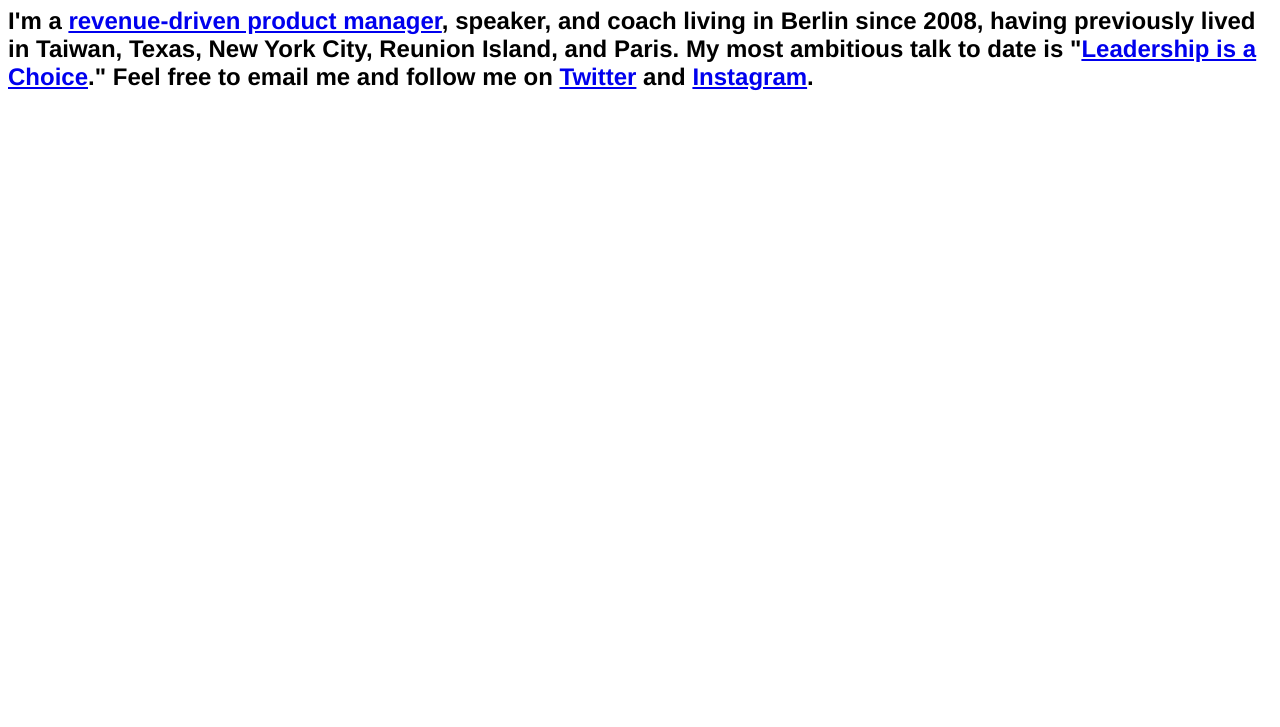
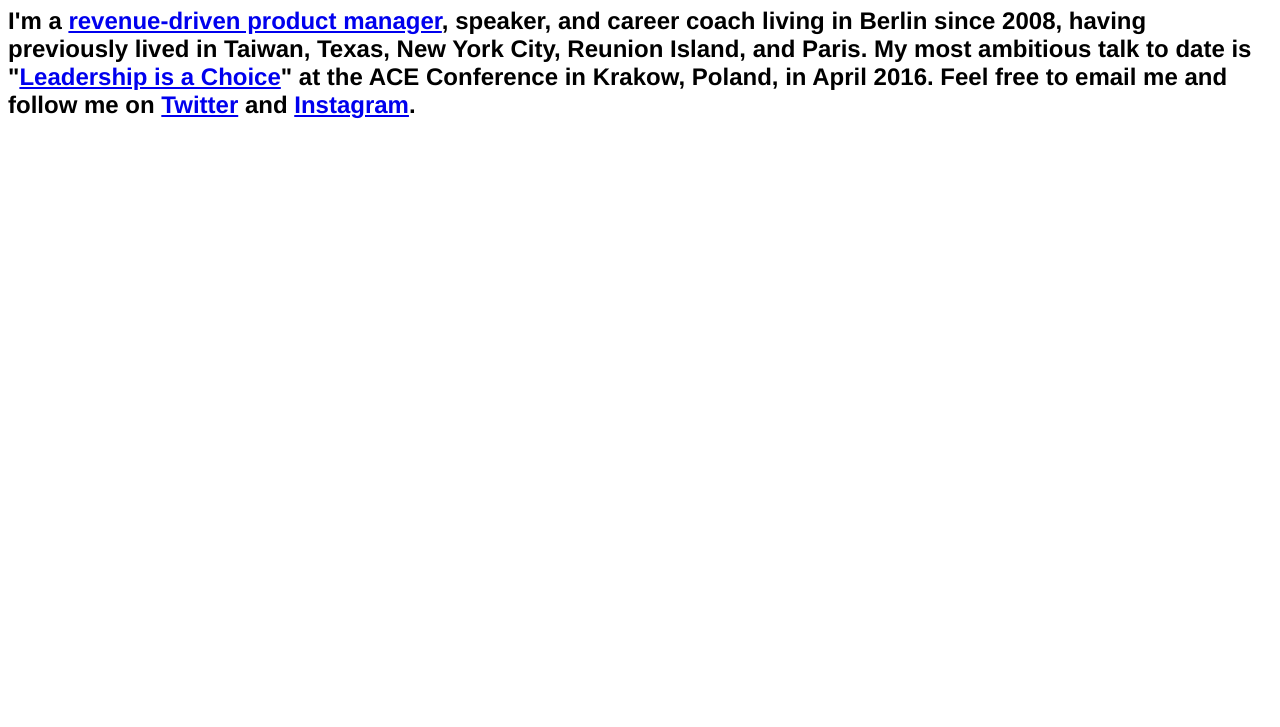
Before and after one commit to thatbettina/thatbettina.github.io, a plain HTML site: page index.html in a window 1280 px wide. Shown: the part 73-800 px from the top of the page. Drawn offline with Linux system fonts and the light colour scheme.

Commit message:
Update index.html

```diff
--- a/index.html
+++ b/index.html
@@ -11,7 +11,7 @@
   </head>
   <body>
     <h1>Bettina Shzu-Juraschek</h1>
-    <h2>I'm a <a href="https://de.linkedin.com/in/bettinashzu" title="Bettina Shzu-Juraschek">revenue-driven product manager</a>, speaker, and coach living in Berlin since 2008, having previously lived in Taiwan, Texas, New York City, Reunion Island, and Paris. My most ambitious talk to date is "<a href="https://vimeo.com/163568938" title="Leadership is a choice">Leadership is a Choice</a>." Feel free to email me and follow me on <a href="https://twitter.com/thatbettina">Twitter</a> and <a href="https://www.instagram.com/thatbettina/">Instagram</a>.</h2>
+    <h2>I'm a <a href="https://de.linkedin.com/in/bettinashzu" title="Bettina Shzu-Juraschek">revenue-driven product manager</a>, speaker, and career coach living in Berlin since 2008, having previously lived in Taiwan, Texas, New York City, Reunion Island, and Paris. My most ambitious talk to date is "<a href="https://vimeo.com/163568938" title="Leadership is a choice">Leadership is a Choice</a>" at the ACE Conference in Krakow, Poland, in April 2016. Feel free to email me and follow me on <a href="https://twitter.com/thatbettina">Twitter</a> and <a href="https://www.instagram.com/thatbettina/">Instagram</a>.</h2>
     <!-- put all the content here! -->
   </body>
 </html>
```
